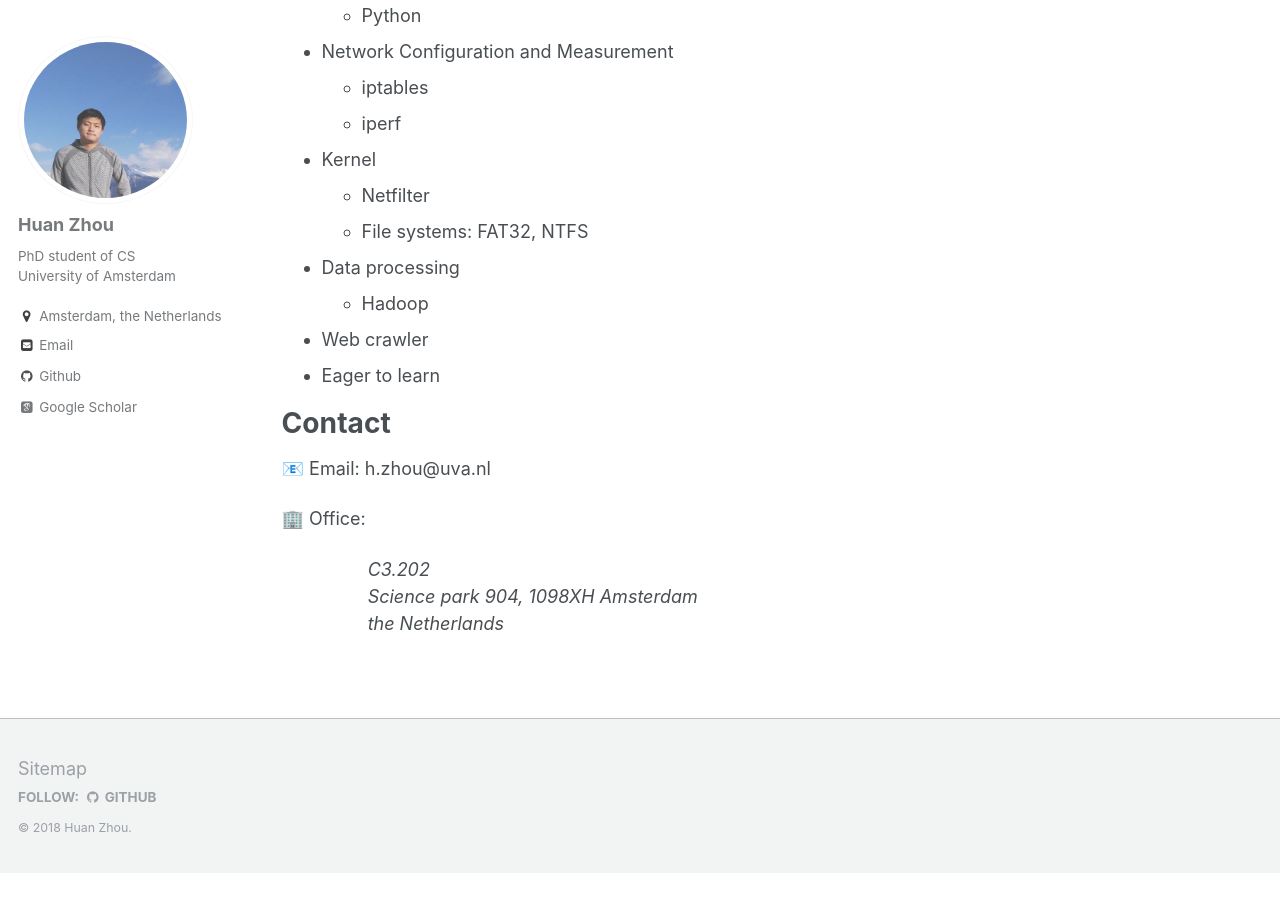
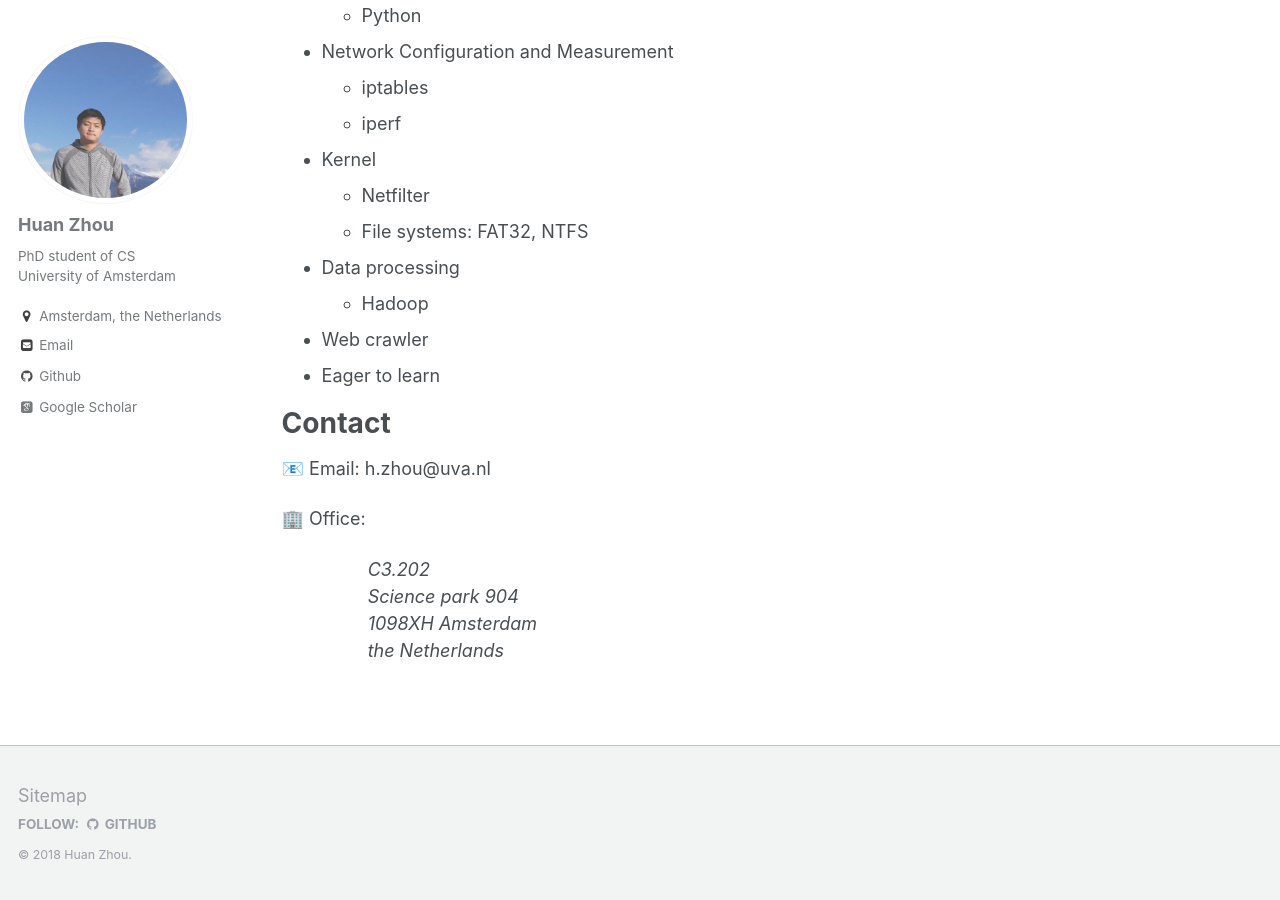
Before and after one commit to zh9314/zh9314.github.io, a Jekyll site: the page built from _pages/about.md, in a window 1280 px wide and 900 px high, scrolled down 1147 px. Built offline with Jekyll 4.4.1, drawn with Linux system fonts in a browser that asks for light colours; emoji names are drawn with the system emoji font; some web fonts are replaced; before the commit the page ends 2020 px from its top, so only the background shows below that; some of the changed lines change nothing that is shown.

Commit message:
update address

```diff
--- a/_pages/about.md
+++ b/_pages/about.md
@@ -55,9 +55,10 @@ Contact
 ======
 :email: Email: h.zhou@uva.nl
 
-:office: Office: <br>
+:office: Office:
 <address>
 &nbsp;&nbsp;&nbsp;&nbsp;&nbsp;&nbsp;&nbsp;&nbsp;&nbsp;&nbsp;&nbsp;&nbsp;&nbsp;&nbsp;&nbsp;&nbsp; C3.202 <br>
-&nbsp;&nbsp;&nbsp;&nbsp;&nbsp;&nbsp;&nbsp;&nbsp;&nbsp;&nbsp;&nbsp;&nbsp;&nbsp;&nbsp;&nbsp;&nbsp; Science park 904, 1098XH Amsterdam <br>
+&nbsp;&nbsp;&nbsp;&nbsp;&nbsp;&nbsp;&nbsp;&nbsp;&nbsp;&nbsp;&nbsp;&nbsp;&nbsp;&nbsp;&nbsp;&nbsp; Science park 904<br>
+&nbsp;&nbsp;&nbsp;&nbsp;&nbsp;&nbsp;&nbsp;&nbsp;&nbsp;&nbsp;&nbsp;&nbsp;&nbsp;&nbsp;&nbsp;&nbsp; 1098XH Amsterdam <br>
 &nbsp;&nbsp;&nbsp;&nbsp;&nbsp;&nbsp;&nbsp;&nbsp;&nbsp;&nbsp;&nbsp;&nbsp;&nbsp;&nbsp;&nbsp;&nbsp; the Netherlands
 </address>
```
